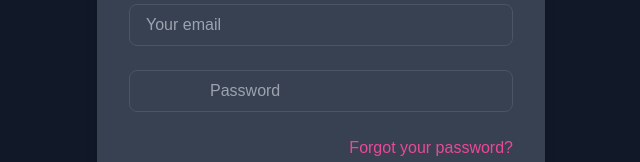
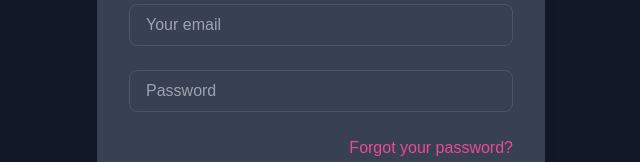
Before and after one commit to riyawarrior/ai-interviewer, a Next.js app in the folder Frontend/: page /login in a window 1280 px wide. Shown: the part 320-482 px from the top of the page, without its empty margins (319-959 px from the left). Built offline with nearby package versions, Linux system fonts and the light colour scheme.

Commit message:
css updates

```diff
--- a/Frontend/app/login/page.js
+++ b/Frontend/app/login/page.js
@@ -58,7 +58,7 @@
               value={password}
               onChange={(e) => setPassword(e.target.value)}
               required
-              className="w-full px-20 py-2 text-white bg-gray-700 border border-gray-600 rounded-lg focus:outline-none focus:ring-2 focus:ring-pink-500"
+              className="w-full px-4 py-2 text-white bg-gray-700 border border-gray-600 rounded-lg focus:outline-none focus:ring-2 focus:ring-pink-500"
             />
           </div>
           <div className="flex justify-end">
--- a/Frontend/app/page.js
+++ b/Frontend/app/page.js
@@ -21,8 +21,8 @@
                 <Image
                   src="/transparent_ai_logo.png"
                   alt="AI Advisor Logo"
-                  width={96}
-                  height={96}
+                  width={250}
+                  height={150}
                   className="mx-auto w-49 h-auto hover:scale-110 transition-transform duration-500 ease-in-out"
                 />
 
```
